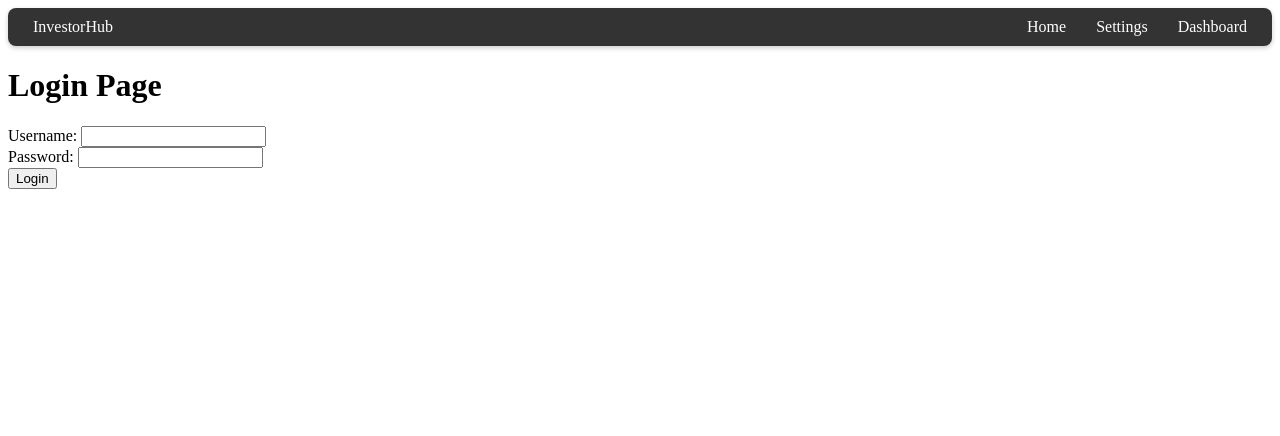
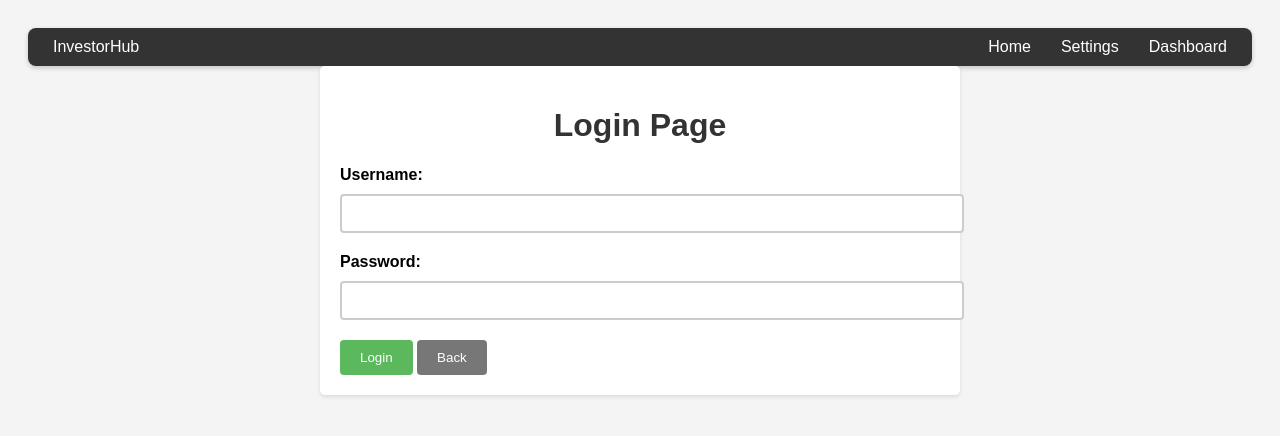
Before and after one commit to CIS4301-InvestorHub-Group14/Investor-Hub, a Django app: page /login/ in a window 1280 px wide. Shown: the top 436 px of the page. Run offline with Django 5.2, Linux system fonts and the light colour scheme.

Commit message:
Added a settings page, updated the css styling of user settings, login, and home page

```diff
--- a/InvestorHub/urls.py
+++ b/InvestorHub/urls.py
@@ -23,4 +23,5 @@ urlpatterns = [
     path('login/', views.login_view, name='login'),
     path('register/', views.register_view, name='register'),
     path('home/', views.index_view, name='index'),
+    path('settings/', views.settings_view, name='settings'),
 ]
--- a/SearchApp/static/global.css
+++ b/SearchApp/static/global.css
@@ -1,4 +1,79 @@
 /* global.css */
+
+/* Body and background styles */
+body {
+    font-family: Arial, sans-serif;
+    background-color: #f4f4f4;
+    padding: 20px;
+}
+
+/* Container for centralized styling */
+.container {
+    background: #fff;
+    padding: 20px;
+    border-radius: 5px;
+    box-shadow: 0 2px 4px rgba(0, 0, 0, 0.1);
+    max-width: 600px;
+    margin: 0 auto;
+}
+
+/* Heading styles */
+h2, h1 {
+    color: #333;
+    text-align: center;
+}
+
+/* Label styles for form elements */
+label {
+    display: block;
+    margin-bottom: 10px;
+    font-weight: bold;
+}
+
+/* Input styles for text, password, and email fields */
+input[type="text"],
+input[type="password"],
+input[type="email"] {
+    width: 100%;
+    padding: 10px;
+    margin-bottom: 20px;
+    border: 2px solid #ccc;
+    border-radius: 4px;
+    transition: border-color 0.3s;
+}
+
+input[type="text"]:focus,
+input[type="password"]:focus,
+input[type="email"]:focus {
+    border-color: #00ffea; /* Highlight focus with a modern color */
+}
+
+/* Styles for submit and general action buttons */
+input[type="submit"],
+button {
+    background-color: #5cb85c;
+    color: white;
+    padding: 10px 20px;
+    border: none;
+    border-radius: 4px;
+    cursor: pointer;
+    transition: background-color 0.3s, transform 0.2s;
+}
+
+/* Hover effect for buttons */
+input[type="submit"]:hover,
+button:hover {
+    background-color: #4cae4c;
+    transform: scale(1.05);
+}
+
+button.back-button {
+    background-color: #777;
+}
+
+button.back-button:hover {
+    background-color: #666;
+}
 
 /* Enhanced navbar styles */
 .navbar {
@@ -12,6 +87,7 @@
     box-shadow: 0 2px 5px rgba(0,0,0,0.2); /* Subtle shadow for depth */
 }
 
+/* Link styles within navbar */
 .navbar a {
     color: #fff;
     text-decoration: none;
@@ -19,10 +95,12 @@
     transition: color 0.3s; /* Smooth transition for hover effects */
 }
 
+/* Flex display for right-aligned navbar elements */
 .navbar-right {
     display: flex;
 }
 
+/* Hover effect for links within navbar */
 .navbar a:hover {
     text-decoration: none;
     color: #bbb; /* Lighten color on hover for a subtle effect */
--- a/SearchApp/views.py
+++ b/SearchApp/views.py
@@ -14,3 +14,6 @@ def index_view(request):
 
 def home_view(request):
     return render(request, 'dashboard.html')
+
+def settings_view(request):
+    return render(request, 'settings.html')
--- a/templates/login.html
+++ b/templates/login.html
@@ -11,8 +11,8 @@
     {% include "navbar.html" %}
 
     <!-- Main content for the Login page -->
-    <main class="LoginText">
-        <h1 class="welcomeTitle">Login Page</h1>
+    <div class="container">
+        <h1>Login Page</h1>
         <form action="/perform_login" method="post">
             {% csrf_token %}
             <div>
@@ -24,9 +24,10 @@
                 <input type="password" id="password" name="password">
             </div>
             <div>
-                <button type="submit">Login</button>
+                <input type="submit" value="Login">
+                <button type="button" class="back-button" onclick="window.history.back();">Back</button>
             </div>
         </form>
-    </main>
+    </div>
 </body>
 </html>
--- a/templates/navbar.html
+++ b/templates/navbar.html
@@ -1,7 +1,7 @@
 <!-- templates/navbar.html -->
 <nav class="navbar">
     <div class="navbar-left">
-        <a href="/">InvestorHub</a>
+        <a href="/home">InvestorHub</a>
     </div>
     <div class="navbar-right">
         <a href="/home">Home</a>
```
Also changed, not shown: templates/settings.html (added, +29 -0 lines), 1 other file.
